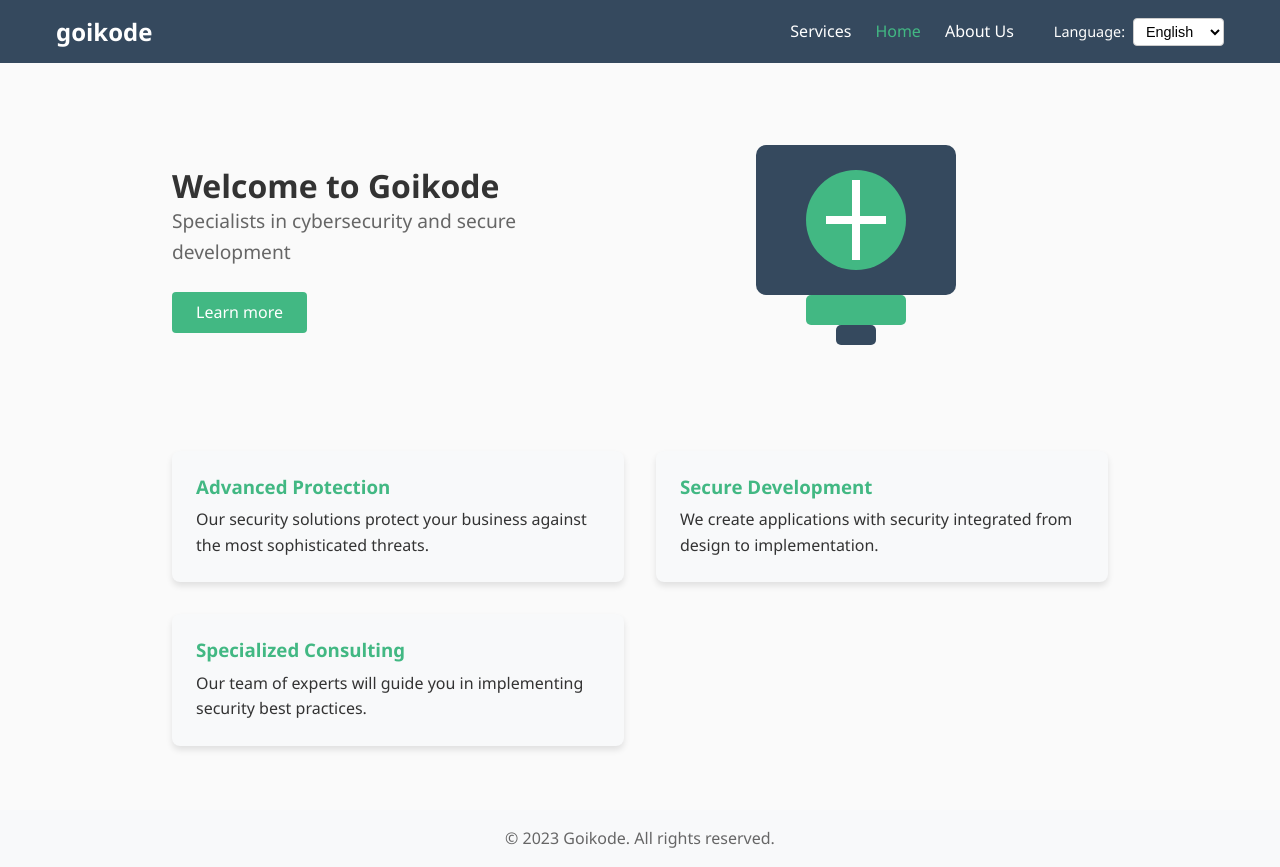
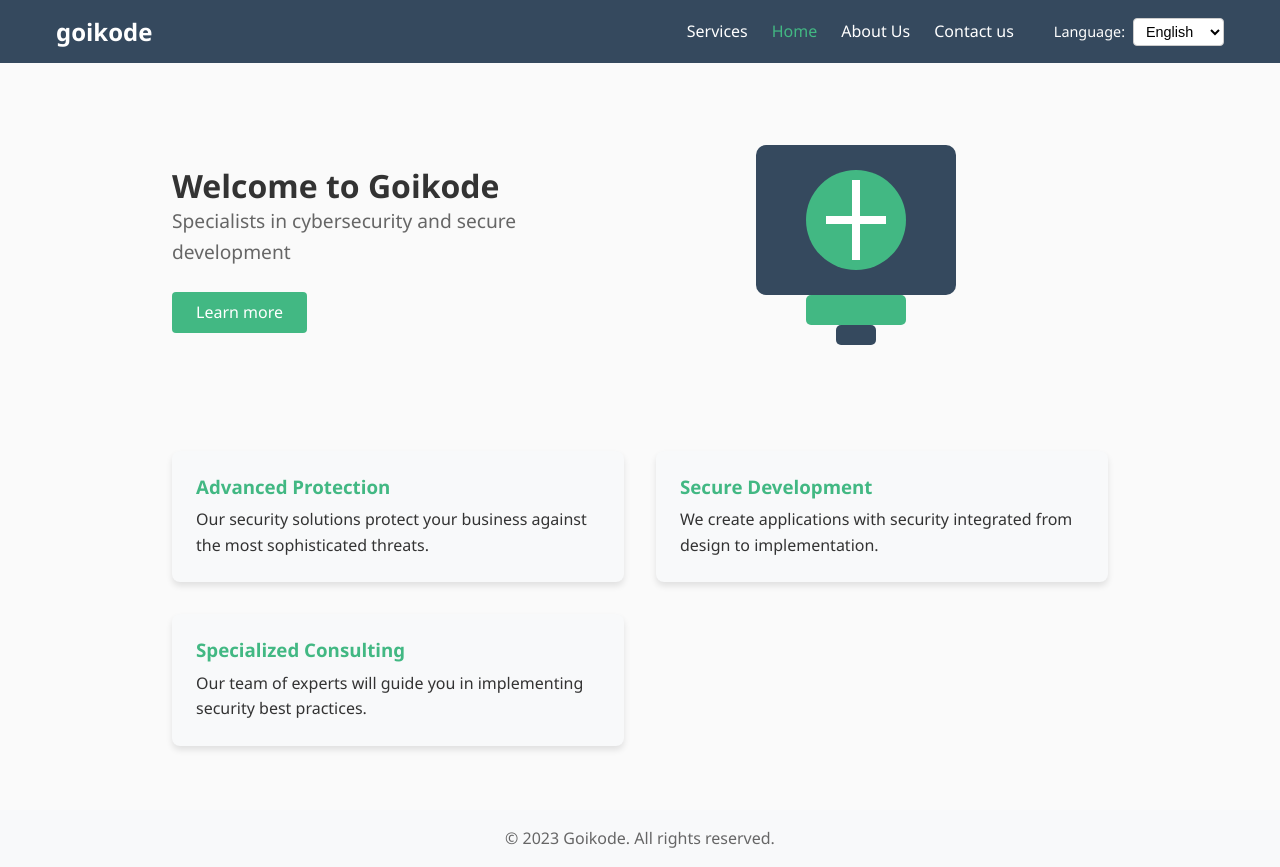
Before and after one commit to JonFerSanLuis/goikode-multilang-vue, a Vue app: page / in a window 1280 px wide. Built offline with nearby package versions, Linux system fonts and the light colour scheme.

Commit message:
fix: ajustes

```diff
--- a/src/components/AppHeader.vue
+++ b/src/components/AppHeader.vue
@@ -6,6 +6,9 @@
         <router-link to="/servicios">{{ $t('nav.servicios') }}</router-link>
         <router-link to="/">{{ $t('nav.home') }}</router-link>
         <router-link to="/about">{{ $t('nav.about') }}</router-link>
+        <router-link to="/contacto" class="contact-button">
+      {{ $t('servicios.contactar') }}
+    </router-link>
         <LanguageSelector class="language-selector" />
       </nav>
     </div>
```
